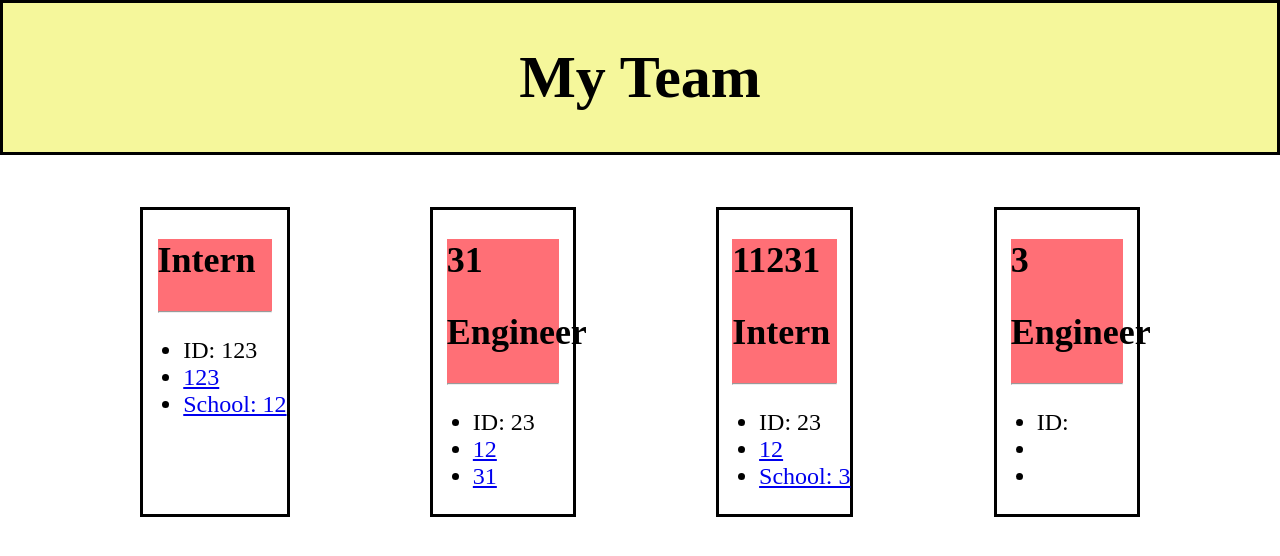
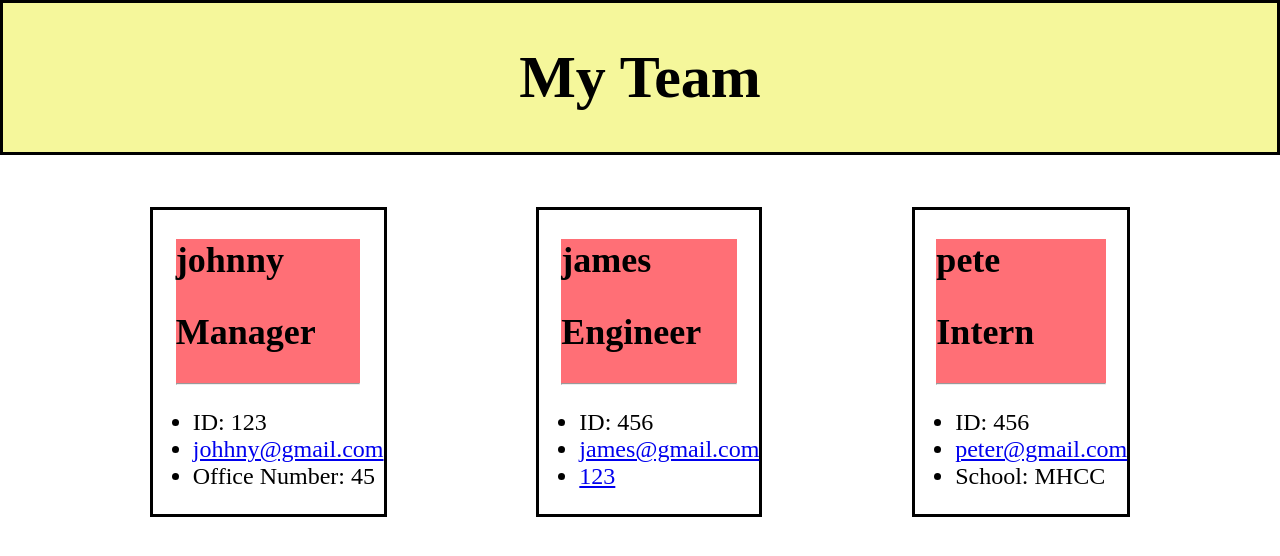
Before and after one commit to poprit77/Team-profile-generator, a website: page result/index.html in a window 1280 px wide. Drawn offline with Linux system fonts and the light colour scheme.

Commit message:
finished product

```diff
--- a/Template/htmltenplate.js
+++ b/Template/htmltenplate.js
@@ -59,11 +59,11 @@ const generateHTML = function (draft) {
 const generateCard = function (arr) {
     //if else statement
     let roleInfo;
-
+console.log(arr.github);
     if (arr.title === "Manager") {
         roleInfo = `Office Number: ${arr.officeNumber}`
     } else if (arr.title === "Engineer") {
-        roleInfo = `${arr.github}`
+        roleInfo = `<a href="https://github.com/${arr.github}">${arr.github}</a>`
     } else if (arr.title === "Intern") {
         roleInfo = `School: ${arr.school}`
     }
@@ -78,7 +78,7 @@ const generateCard = function (arr) {
 <ul>
     <li>ID: ${arr.id}</li>
     <li><a href="mailto:${arr.email}" target="_blank" rel="noopener noreferrer">${arr.email}</a></li>
-    <li><a href="https://github.com/${roleInfo}">${roleInfo}</a></li>
+    <li>${roleInfo}</li>
 </ul>
 </div>
 </div>`
--- a/index.js
+++ b/index.js
@@ -108,7 +108,7 @@ function createEngineer() {
       },
       {
         type: "input",
-        name: "GHUser",
+        name: "github",
         message: "What is the employee's github username?:",
       },
     ])
@@ -117,7 +117,7 @@ function createEngineer() {
         answer.name,
         answer.id,
         answer.email,
-        answer.GHUser
+        answer.github
       );
       teamMemebers.push(engineer);
       main();
--- a/result/index.html
+++ b/result/index.html
@@ -48,54 +48,41 @@
 <div class="container-body">
      <div class="card">
 <div class="card-header">
-<h2></h2>
+<h2>johnny</h2>
+<h2><i class="far fa-user"></i> Manager</h2>
+<hr>
+</div>
+<div class="card-body">
+<ul>
+    <li>ID: 123</li>
+    <li><a href="mailto:johhny@gmail.com" target="_blank" rel="noopener noreferrer">johhny@gmail.com</a></li>
+    <li>Office Number: 45</li>
+</ul>
+</div>
+</div><div class="card">
+<div class="card-header">
+<h2>james</h2>
+<h2><i class="far fa-user"></i> Engineer</h2>
+<hr>
+</div>
+<div class="card-body">
+<ul>
+    <li>ID: 456</li>
+    <li><a href="mailto:james@gmail.com" target="_blank" rel="noopener noreferrer">james@gmail.com</a></li>
+    <li><a href="https://github.com/123">123</a></li>
+</ul>
+</div>
+</div><div class="card">
+<div class="card-header">
+<h2>pete</h2>
 <h2><i class="far fa-user"></i> Intern</h2>
 <hr>
 </div>
 <div class="card-body">
 <ul>
-    <li>ID: 123</li>
-    <li><a href="mailto:123" target="_blank" rel="noopener noreferrer">123</a></li>
-    <li><a href="https://github.com/School: 12">School: 12</a></li>
-</ul>
-</div>
-</div><div class="card">
-<div class="card-header">
-<h2>31</h2>
-<h2><i class="far fa-user"></i> Engineer</h2>
-<hr>
-</div>
-<div class="card-body">
-<ul>
-    <li>ID: 23</li>
-    <li><a href="mailto:12" target="_blank" rel="noopener noreferrer">12</a></li>
-    <li><a href="https://github.com/31">31</a></li>
-</ul>
-</div>
-</div><div class="card">
-<div class="card-header">
-<h2>11231</h2>
-<h2><i class="far fa-user"></i> Intern</h2>
-<hr>
-</div>
-<div class="card-body">
-<ul>
-    <li>ID: 23</li>
-    <li><a href="mailto:12" target="_blank" rel="noopener noreferrer">12</a></li>
-    <li><a href="https://github.com/School: 3">School: 3</a></li>
-</ul>
-</div>
-</div><div class="card">
-<div class="card-header">
-<h2>3</h2>
-<h2><i class="far fa-user"></i> Engineer</h2>
-<hr>
-</div>
-<div class="card-body">
-<ul>
-    <li>ID: </li>
-    <li><a href="mailto:" target="_blank" rel="noopener noreferrer"></a></li>
-    <li><a href="https://github.com/"></a></li>
+    <li>ID: 456</li>
+    <li><a href="mailto:peter@gmail.com" target="_blank" rel="noopener noreferrer">peter@gmail.com</a></li>
+    <li>School: MHCC</li>
 </ul>
 </div>
 </div>
```
